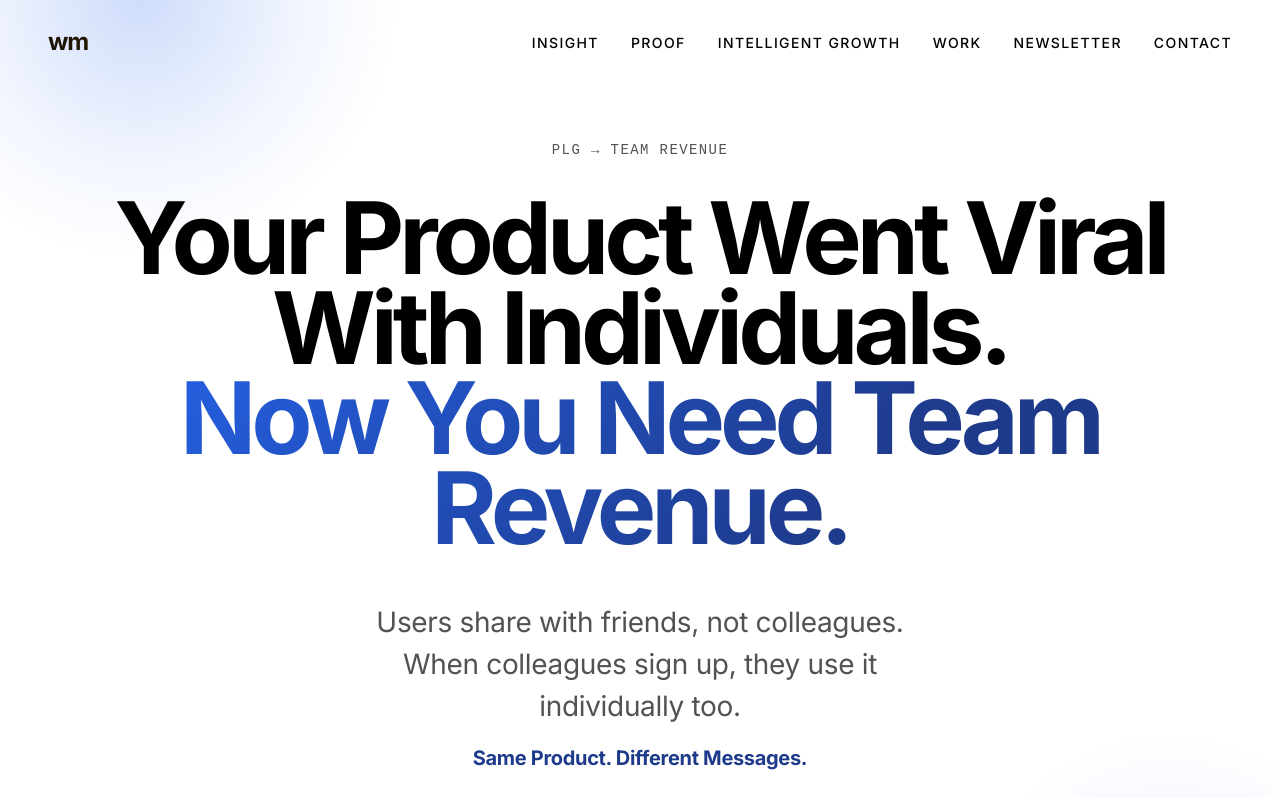
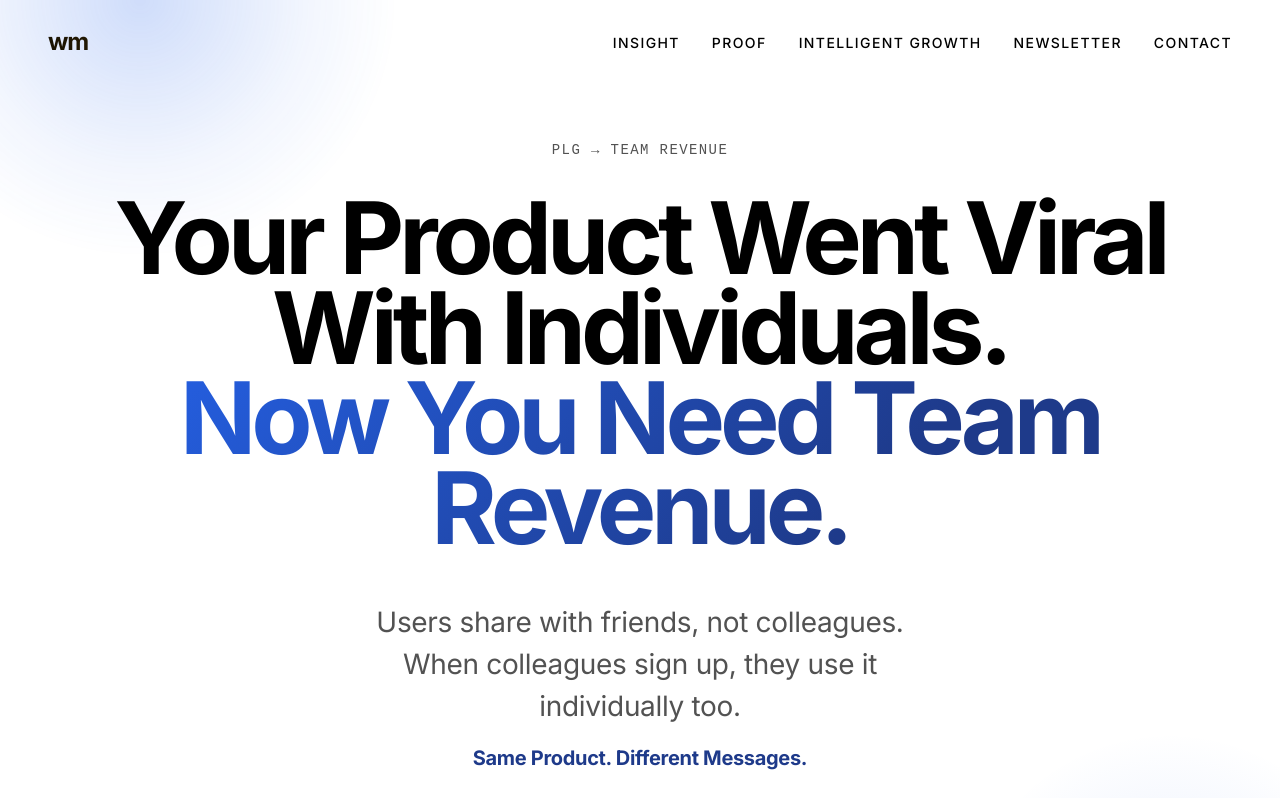
Before and after one commit to freewillythe4th/willmulholland-com, a plain HTML site: page index.html in a window 1280 px wide. Shown: the top 798 px of the page. Drawn offline with Linux system fonts and the light colour scheme.

Commit message:
temporarily hide work.html — redirect to homepage, remove from nav

```diff
--- a/index.html
+++ b/index.html
@@ -923,7 +923,6 @@
             <a href="#insight">Insight</a>
             <a href="#proof">Proof</a>
             <a href="podcast-charlotte-norman.html">Intelligent Growth</a>
-            <a href="work.html">Work</a>
             <a href="#newsletter">Newsletter</a>
             <a href="#contact">Contact</a>
         </div>
```
Also changed, not shown: vercel.json.
